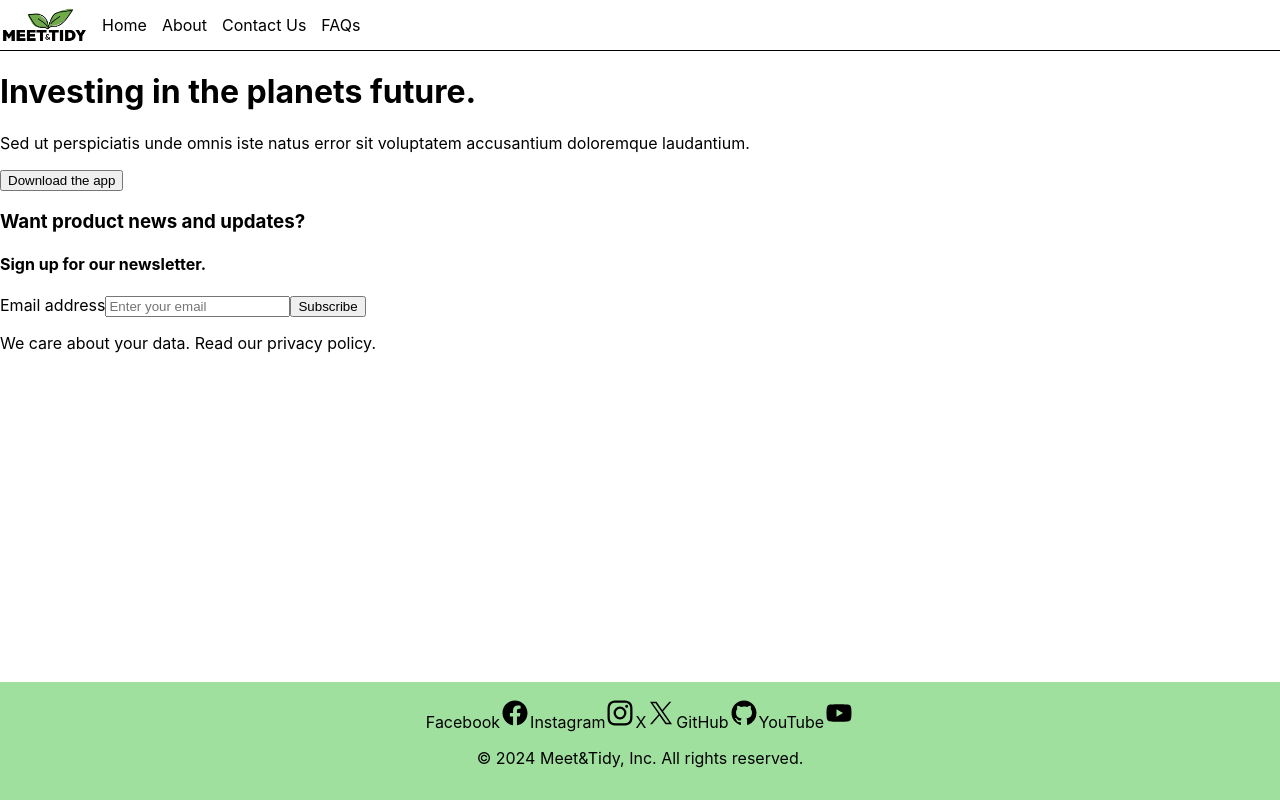
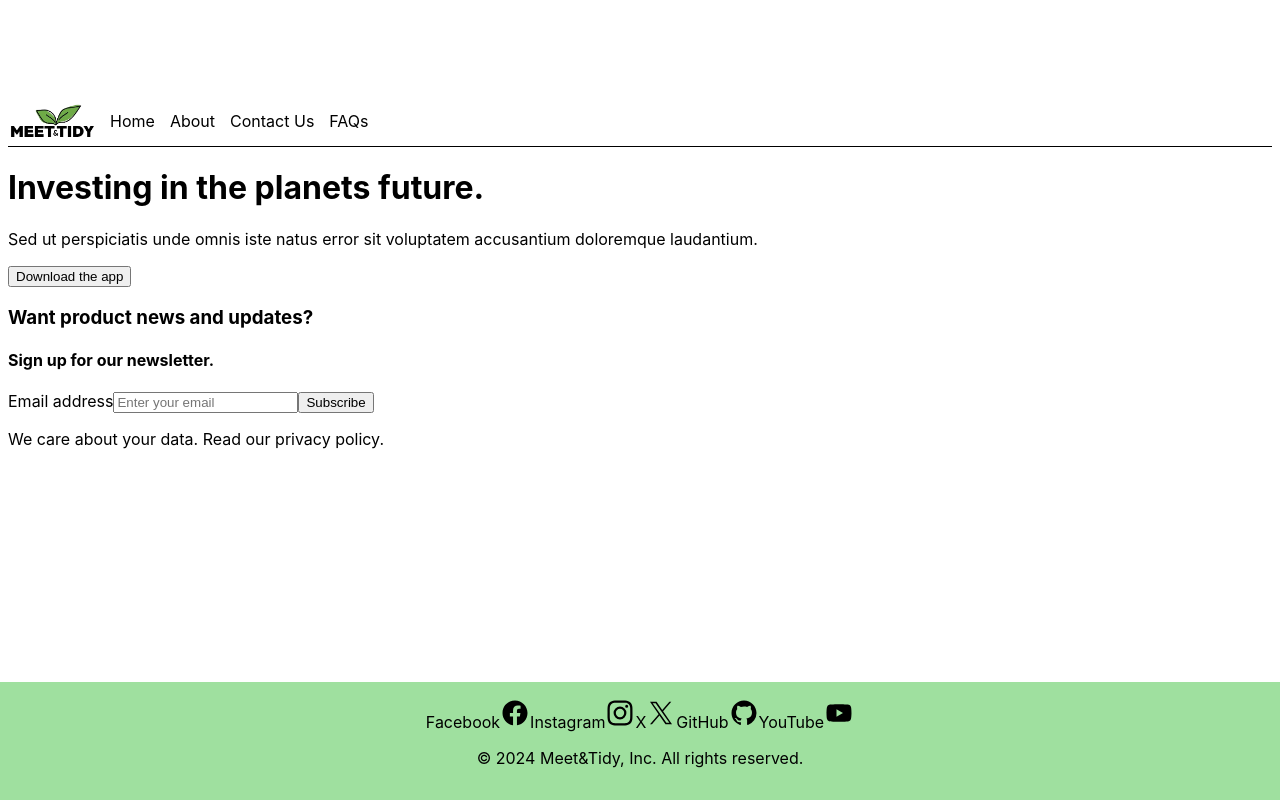
Before and after one commit to Meet-And-Tidy/meet_and_tidy_live_site, a React (Create React App) app: page / in a window 1280 px wide. Built offline with nearby package versions, Linux system fonts and the light colour scheme.

Commit message:
Add general page margin

```diff
--- a/src/index.css
+++ b/src/index.css
@@ -1,5 +1,5 @@
 body {
-  margin: 0;
+  margin-top: 6rem;
   font-family: -apple-system, BlinkMacSystemFont, 'Segoe UI', 'Roboto', 'Oxygen',
     'Ubuntu', 'Cantarell', 'Fira Sans', 'Droid Sans', 'Helvetica Neue',
     sans-serif;
@@ -12,8 +12,6 @@ code {
     monospace;
 }
 
-
-a{
-  color:black;
+a {
   text-decoration: none;
 }
```
